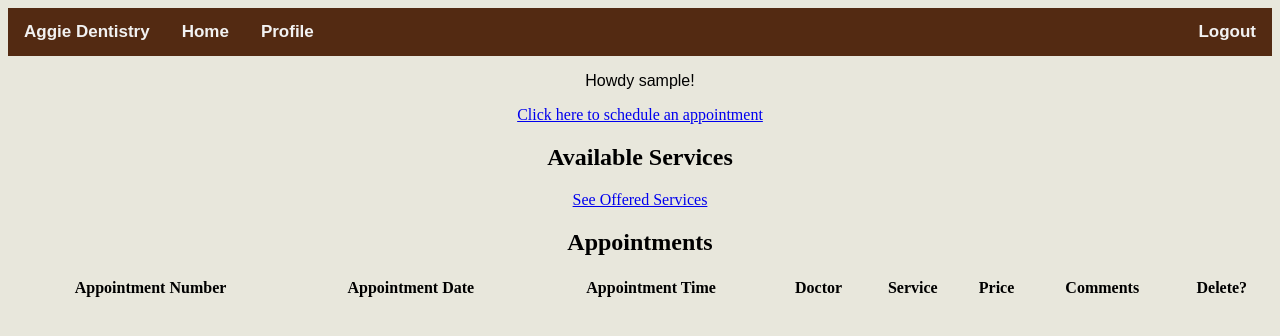
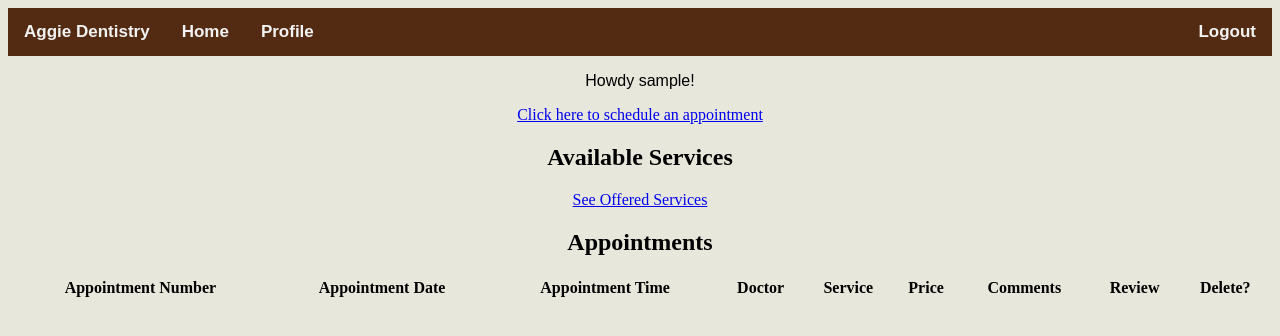
Before and after one commit to jacksonwrightjr/310-Group1-Final, a PHP site: page /userhome.php in a window 1280 px wide. Shown: the top 336 px of the page. Run offline with PHP 8.4, Linux system fonts and the light colour scheme; the visitor is signed in with stand-in values (Sample User, id 1); data comes from the database, SQL or seed files in the repository; lists and menus that the app fills with data are empty.

Commit message:
working reviews, small bug in comments

```diff
--- a/userhome.php
+++ b/userhome.php
@@ -49,6 +49,7 @@
                 <th>Service</th>
                 <th>Price</th>
                 <th>Comments</th>
+                <th>Review</th>
                 <th>Delete?</th>
             </tr>
         <?php
@@ -85,7 +86,7 @@
                     $getServiceName = "SELECT service_name FROM service WHERE service_id = $row[5]";
                     $serviceresult = mysqli_query($con, $getServiceName); // Select rows with same username
                     $service = mysqli_fetch_array($serviceresult);
-                    // get review info
+                    // get comment info
                     if(!is_null($row[8])) {
                         $getComment = "SELECT comment_value FROM comment WHERE comment_id = $row[8]";
                         $commentresult = mysqli_query($con, $getComment); // Select rows with same username
@@ -94,6 +95,16 @@
                         $getComment = "SELECT comment_value FROM comment WHERE comment_id = NULL";
                         $commentresult = mysqli_query($con, $getComment); // Select rows with same username
                         $comment = mysqli_fetch_array($commentresult);
+                    }
+                    // get review info
+                    if(!is_null($row[9])) {
+                        $getReview = "SELECT review_value FROM review WHERE review_id = $row[9]";
+                        $reviewResult = mysqli_query($con, $getReview); // Select rows with same username
+                        $review = mysqli_fetch_array($reviewResult);
+                    } else {
+                        $getReview = "SELECT review_value FROM review WHERE review_id = NULL";
+                        $reviewResult = mysqli_query($con, $getReview); // Select rows with same username
+                        $review = mysqli_fetch_array($reviewResult);
                     }
                     echo "<tr>
                             <th>$count</th>
@@ -106,6 +117,7 @@
                                 <textarea id='comment' name='comment$row[0]' cols='40' rows='5'>$comment[0]</textarea>
                                 <input type='submit' value='Submit'/>
                             </form></th>
+                            <th><textarea id='review' name='review$row[0]' cols='40' rows='5'>$review[0]</textarea></th>
                             <th><form action='deleteAppointment.php' method='post'><input type='hidden' name='apt_del'
                                 value=$row[0]><input type='submit' value='DELETE'>
                             </form></th>
@@ -162,9 +174,9 @@
                     $getServiceName = "SELECT service_name FROM service WHERE service_id = $row[5]";
                     $serviceresult = mysqli_query($con, $getServiceName); // Select rows with same username
                     $service = mysqli_fetch_array($serviceresult);
-                    // get comment info
-                    if(!is_null($row[7])) {
-                        $getReview = "SELECT review_value FROM review WHERE review_id = $row[7]";
+                    // get review info
+                    if(!is_null($row[9])) {
+                        $getReview = "SELECT review_value FROM review WHERE review_id = $row[9]";
                         $reviewResult = mysqli_query($con, $getReview); // Select rows with same username
                         $review = mysqli_fetch_array($reviewResult);
                     } else {
@@ -200,11 +212,14 @@
 if($_POST) {
     $date = date('Y-m-d H:i:s');
     for ($x = 0; $x < $exists; $x++) {
-        $doctorFirstName = $doctors[$x][0];
-        $doctorLastName = $doctors[$x][1];
+        // $doctorFirstName = $doctors[$x][0];
+        // $doctorLastName = $doctors[$x][1];
         $comment = $_POST["comment$appIds[$x]"];
-        if ($_POST["comment$appIds[$x]"] != "") {
-            $sql = "INSERT INTO comment (comment_id, comment_date, comment_value, user_id, admin_id, apt_id) VALUES (0, '$date', '$comment', (SELECT profile_id FROM profile WHERE username = '$user' AND is_admin = 0), (SELECT profile_id FROM profile WHERE user_fname = '$doctorFirstName' AND user_lname = '$doctorLastName' AND is_admin = 1), $appIds[$x])";
+        $review = $_POST["review$appIds[$x]"];
+
+        if (isset($_POST["comment$appIds[$x]"])) {
+            $sql = "INSERT INTO comment (comment_id, comment_date, comment_value, user_id, admin_id, apt_id) VALUES (0, '$date', '$comment', (SELECT user_id FROM appointment WHERE apt_id = $appIds[$x]), (SELECT admin_id FROM appointment WHERE apt_id = $appIds[$x]), $appIds[$x])";
+            $sql = "INSERT INTO review (review_id, review_date, review_value, user_id, admin_id, apt_id) VALUES (0, '$date', '$review', (SELECT user_id FROM appointment WHERE apt_id = $appIds[$x]), (SELECT admin_id FROM appointment WHERE apt_id = $appIds[$x]), $appIds[$x])";
             if($con->query($sql) === TRUE) {
                 $sql = "UPDATE appointment SET comment_id = $con->insert_id WHERE apt_id = $appIds[$x]";
                 if($con->query($sql) === TRUE) {
@@ -218,8 +233,24 @@ if($_POST) {
                 Print '<script>alert("Comment not added!");</script>';
                 Print '<script>window.location.assign("userhome.php");</script>';
             }
+        } elseif (isset($_POST["review$appIds[$x]"])) {
+            $sql = "INSERT INTO review (review_id, review_date, review_value, user_id, admin_id, apt_id) VALUES (0, '$date', '$review', (SELECT user_id FROM appointment WHERE apt_id = $appIds[$x]), (SELECT admin_id FROM appointment WHERE apt_id = $appIds[$x]), $appIds[$x])";
+            if ($con->query($sql) === TRUE) {
+                $sql = "UPDATE appointment SET review_id = $con->insert_id WHERE apt_id = $appIds[$x]";
+                if ($con->query($sql) === TRUE) {
+                    Print '<script>alert("Successfully added review");</script>';
+                    Print '<script>window.location.assign("userhome.php");</script>';
+                } else {
+                    Print '<script>alert("Error adding review");</script>';
+                    Print '<script>window.location.assign("userhome.php");</script>';
+                }
+
+            } else {
+                Print '<script>alert("Error adding review");</script>';
+                Print '<script>window.location.assign("userhome.php");</script>';
+            }
         } else {
-            // this appointment did not have a comment submitted
+            // do nothing, no comment or review added
         }
 
     }
```
